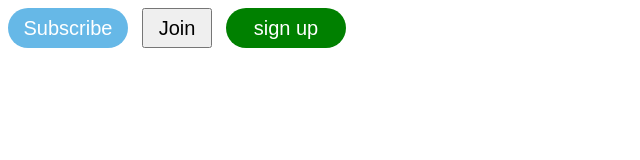
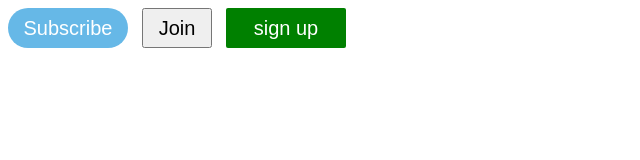
Before and after one commit to CalebTech-Dev/button-tutorial, a plain HTML site: page index.html in a window 1280 px wide. Shown: the full height of the page, 0-640 px from the left. Drawn offline with Linux system fonts and the light colour scheme.

Commit message:
i reduce the border radius to 2px

```diff
--- a/index.html
+++ b/index.html
@@ -35,7 +35,7 @@
     background-color: green;
     width: 120px;
     height: 40px;
-    border-radius: 20px;
+    border-radius: 2px;
     border: 0px;
     color: white;
     font-size:20px;
```
